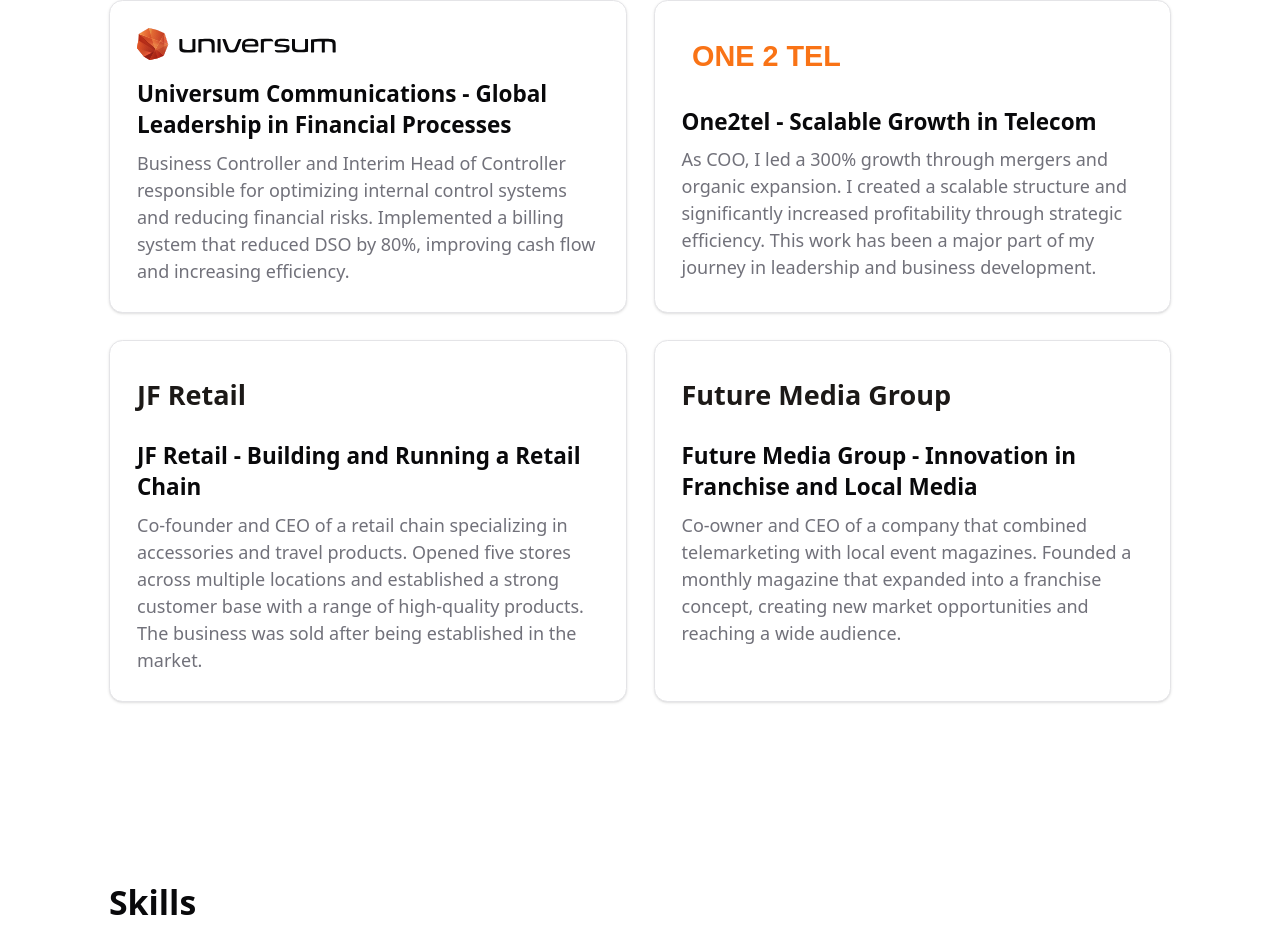
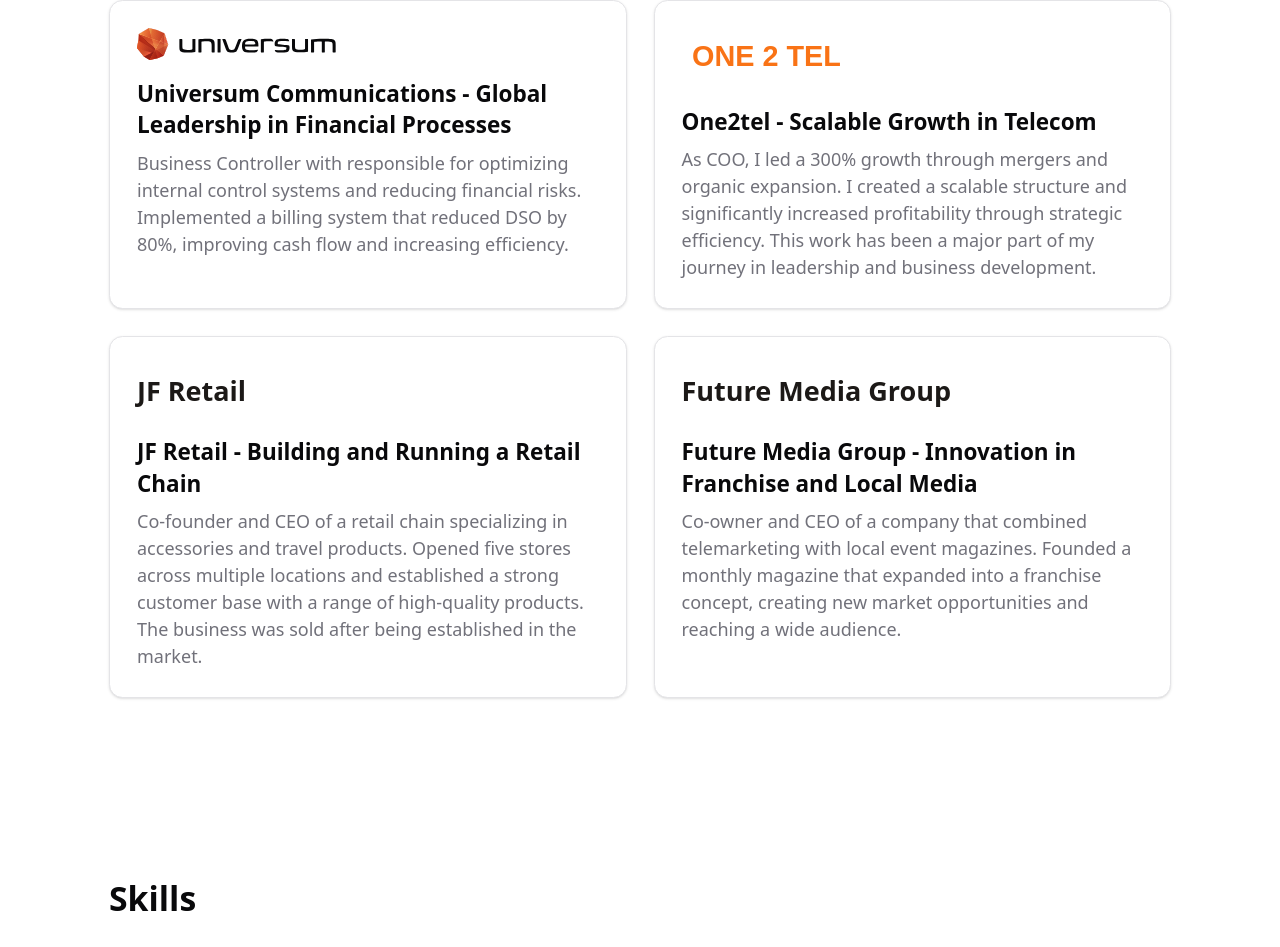
Before and after one commit to nifik101/v0dev_v2, a Next.js app: page / in a window 1280 px wide. Shown: the part 1883-2830 px from the top of the page. Built offline with nearby package versions, Linux system fonts and the light colour scheme.

Commit message:
Minor edit text content

```diff
--- a/src/content/locales/en.ts
+++ b/src/content/locales/en.ts
@@ -27,7 +27,7 @@
     items: [
       {
         title: "Universum Communications - Global Leadership in Financial Processes",
-        description: "Business Controller and Interim Head of Controller responsible for optimizing internal control systems and reducing financial risks. Implemented a billing system that reduced DSO by 80%, improving cash flow and increasing efficiency.",
+        description: "Business Controller with responsible for optimizing internal control systems and reducing financial risks. Implemented a billing system that reduced DSO by 80%, improving cash flow and increasing efficiency.",
       },
       {
         title: "One2tel - Scalable Growth in Telecom",
--- a/src/content/locales/sv.ts
+++ b/src/content/locales/sv.ts
@@ -27,7 +27,7 @@
     items: [
       {
         title: "Universum Communications – Globalt Ledarskap i Finansiella Processer",
-        description: "Business Controller och Interim Head of Controller med ansvar för att optimera interna styrsystem och minska finansiella risker. Implementerade ett faktureringssystem som minskade DSO med 80%, vilket förbättrade kassaflödet och ökad effektivitet.",
+        description: "Business Controller med ansvar för att optimera interna styrsystem och minska finansiella risker. Implementerade ett faktureringssystem som minskade DSO med 80%, vilket förbättrade kassaflödet och ökad effektivitet.",
       },
       {
         title: "One2tel – Skalbar Tillväxt inom Telekom",
```
